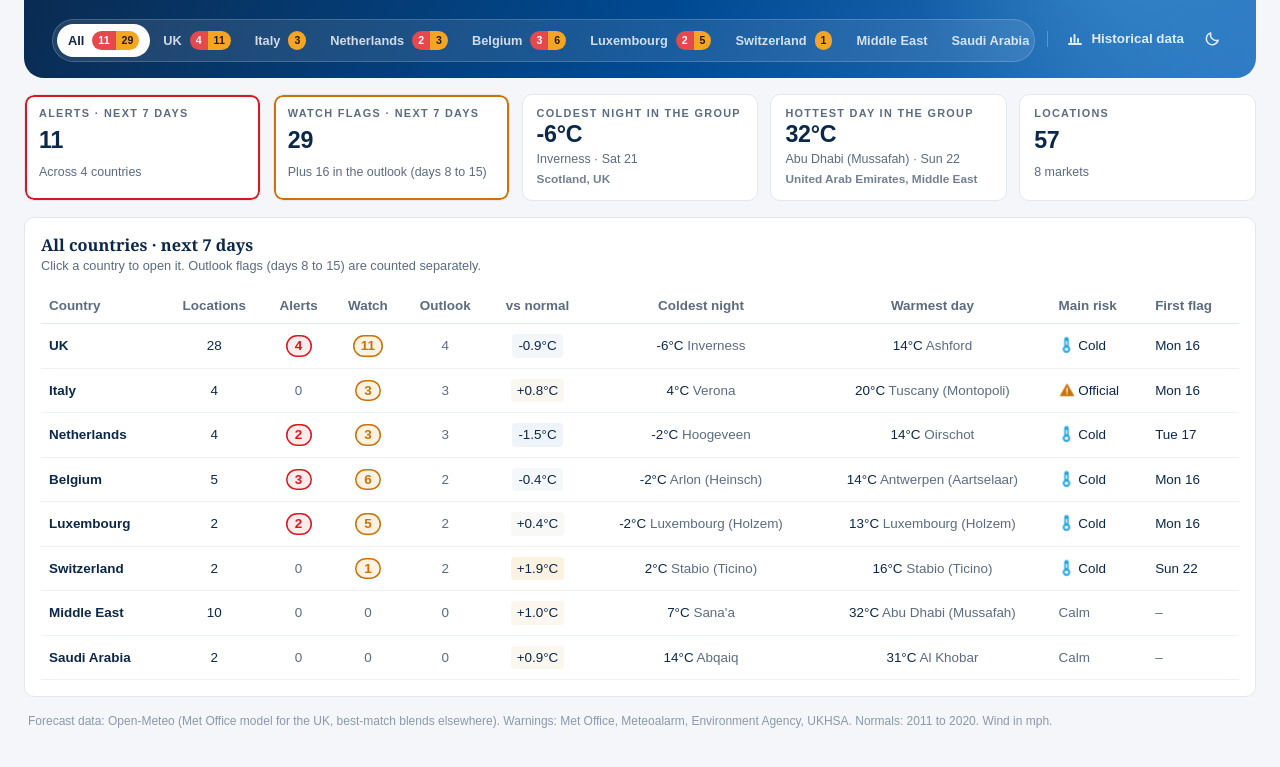
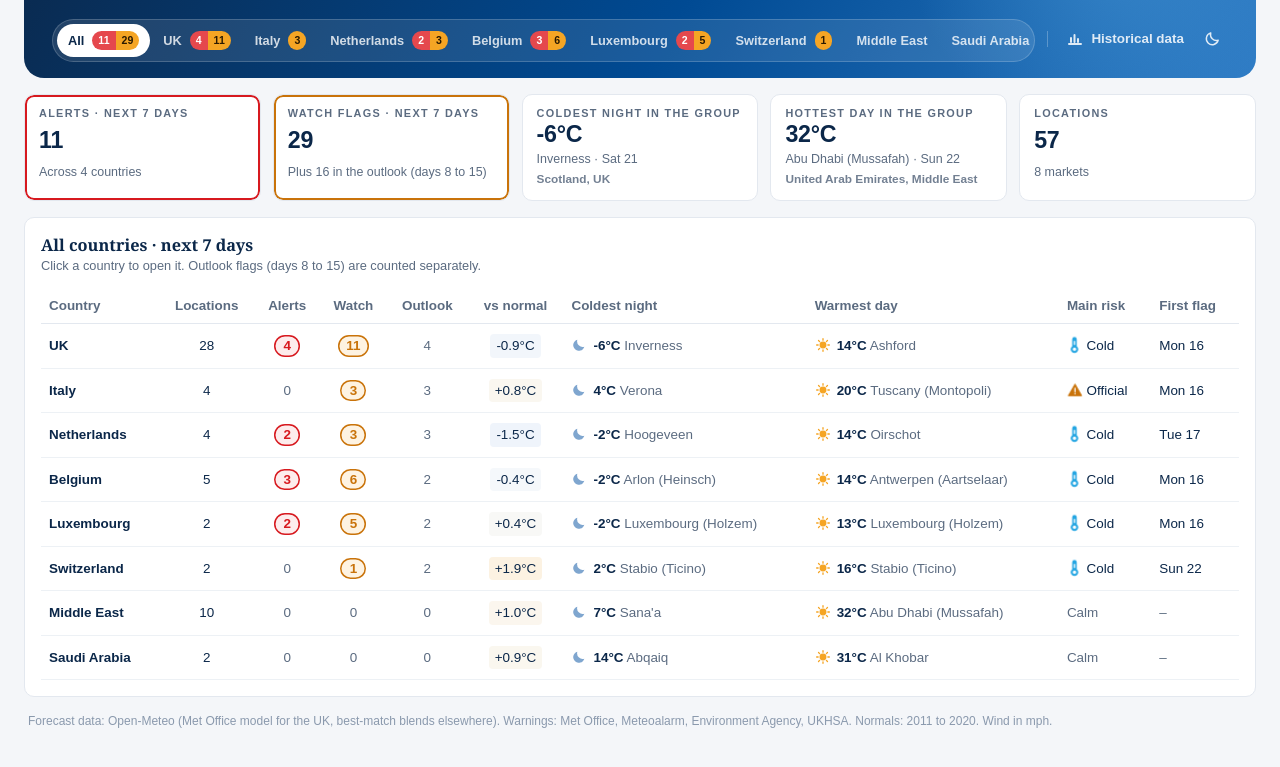
Before and after one commit to yuliiadieieva/weather-dashboard, a plain HTML site: page public/index.html in a window 1280 px wide. Shown: the part 181-948 px from the top of the page. Drawn offline with Linux system fonts and the light colour scheme.

Commit message:
Overview: sun and moon icons, left-align warmest day and coldest night
Co-Authored-By: Claude Opus 5.5 <noreply@anthropic.com>
Claude-Session: https://claude.ai/code/session_01Gxt4ipeAT1idDuwayMpzSZ

```diff
--- a/public/index.html
+++ b/public/index.html
@@ -312,7 +312,9 @@ table.ov td .aic{width:16px;height:16px;vertical-align:-3px}
 table.ov tbody tr{cursor:pointer}
 table.ov tbody tr:hover td{background:var(--surface-2)}
 table.ov .hv{display:inline-block;border-radius:4px;padding:2px 6px}
-table.ov th:nth-child(n+2):nth-child(-n+8),table.ov td:nth-child(n+2):nth-child(-n+8){text-align:center}
+table.ov th:nth-child(n+2):nth-child(-n+6),table.ov td:nth-child(n+2):nth-child(-n+6){text-align:center}
+table.ov .ovi{width:16px;height:16px;vertical-align:-3px;margin-right:6px}
+table.ov td.ovt b{font-weight:600}
 .cnt{display:inline-block;min-width:26px;text-align:center;border-radius:999px;padding:1px 8px;font-weight:700}
 .cnt.a{background:var(--alert-bg);color:var(--alert);box-shadow:inset 0 0 0 1.5px var(--alert)}
 .cnt.w{background:var(--watch-bg);color:var(--watch);box-shadow:inset 0 0 0 1.5px var(--watch)}
@@ -1172,7 +1174,7 @@ function renderOverview(){
     T("Locations",all.length,`${S.countries.length} markets`);
   const sg=v=>`${v>=0?"+":""}${v.toFixed(1)}°C`;
   document.getElementById("ov").innerHTML=`<thead><tr><th>Country</th><th>Locations</th><th>Alerts</th><th>Watch</th><th>Outlook</th><th>vs normal</th><th>Coldest night</th><th>Warmest day</th><th>Main risk</th><th>First flag</th></tr></thead><tbody>`+
-    rows.map(r=>`<tr data-c="${r.c}" tabindex="0" role="link" title="Open ${CTRY[r.c].name}"><td><b>${CTRY[r.c].name}</b></td><td class="num">${r.n}</td><td class="num">${r.na?`<span class="cnt a">${r.na}</span>`:'<span class="muted">0</span>'}</td><td class="num">${r.nw?`<span class="cnt w">${r.nw}</span>`:'<span class="muted">0</span>'}</td><td class="num muted">${r.no}</td><td class="num"><span class="hv" style="background:color-mix(in srgb,${colour("anom",r.an)} 30%,transparent)">${sg(r.an)}</span></td><td>${fmtV("tmin",r.cn.v)}°C <span class="muted">${esc(r.cn.d.name)}</span></td><td>${fmtV("tmax",r.wd.v)}°C <span class="muted">${esc(r.wd.d.name)}</span></td><td>${r.top?`${aic(r.top)} ${r.top}`:'<span class="muted">Calm</span>'}</td><td>${r.first?fmtDay(r.first):'<span class="muted">–</span>'}</td></tr>`).join("")+"</tbody>";
+    rows.map(r=>`<tr data-c="${r.c}" tabindex="0" role="link" title="Open ${CTRY[r.c].name}"><td><b>${CTRY[r.c].name}</b></td><td class="num">${r.n}</td><td class="num">${r.na?`<span class="cnt a">${r.na}</span>`:'<span class="muted">0</span>'}</td><td class="num">${r.nw?`<span class="cnt w">${r.nw}</span>`:'<span class="muted">0</span>'}</td><td class="num muted">${r.no}</td><td class="num"><span class="hv" style="background:color-mix(in srgb,${colour("anom",r.an)} 30%,transparent)">${sg(r.an)}</span></td><td class="ovt"><svg class="ovi" viewBox="0 0 24 24"><path d="M20 14.5A8.5 8.5 0 0 1 9.5 4 8.5 8.5 0 1 0 20 14.5z" fill="#7FA6CF"/></svg><b class="num">${fmtV("tmin",r.cn.v)}°C</b> <span class="muted">${esc(r.cn.d.name)}</span></td><td class="ovt"><svg class="ovi" viewBox="0 0 24 24" fill="none" stroke="#F5A524" stroke-width="2" stroke-linecap="round"><circle cx="12" cy="12" r="4.2" fill="#F5A524"/><path d="M12 2.5v2.2M12 19.3v2.2M2.5 12h2.2M19.3 12h2.2M5.3 5.3l1.6 1.6M17.1 17.1l1.6 1.6M5.3 18.7l1.6-1.6M17.1 6.9l1.6-1.6"/></svg><b class="num">${fmtV("tmax",r.wd.v)}°C</b> <span class="muted">${esc(r.wd.d.name)}</span></td><td>${r.top?`${aic(r.top)} ${r.top}`:'<span class="muted">Calm</span>'}</td><td>${r.first?fmtDay(r.first):'<span class="muted">–</span>'}</td></tr>`).join("")+"</tbody>";
   document.querySelectorAll("#ov tr[data-c]").forEach(tr=>{const go=()=>{st.view=tr.dataset.c;st.type=null;st.sel=null;st.q="";try{location.hash=CTRY[st.view].hash}catch(e){}renderAll();window.scrollTo({top:0,behavior:"smooth"})};tr.onclick=go;tr.onkeydown=e=>{if(e.key==="Enter")go()}});
 }
 function renderCountryView(){closePop();renderControls();renderMap();renderDetail();renderFeed();renderGrid()}
```
